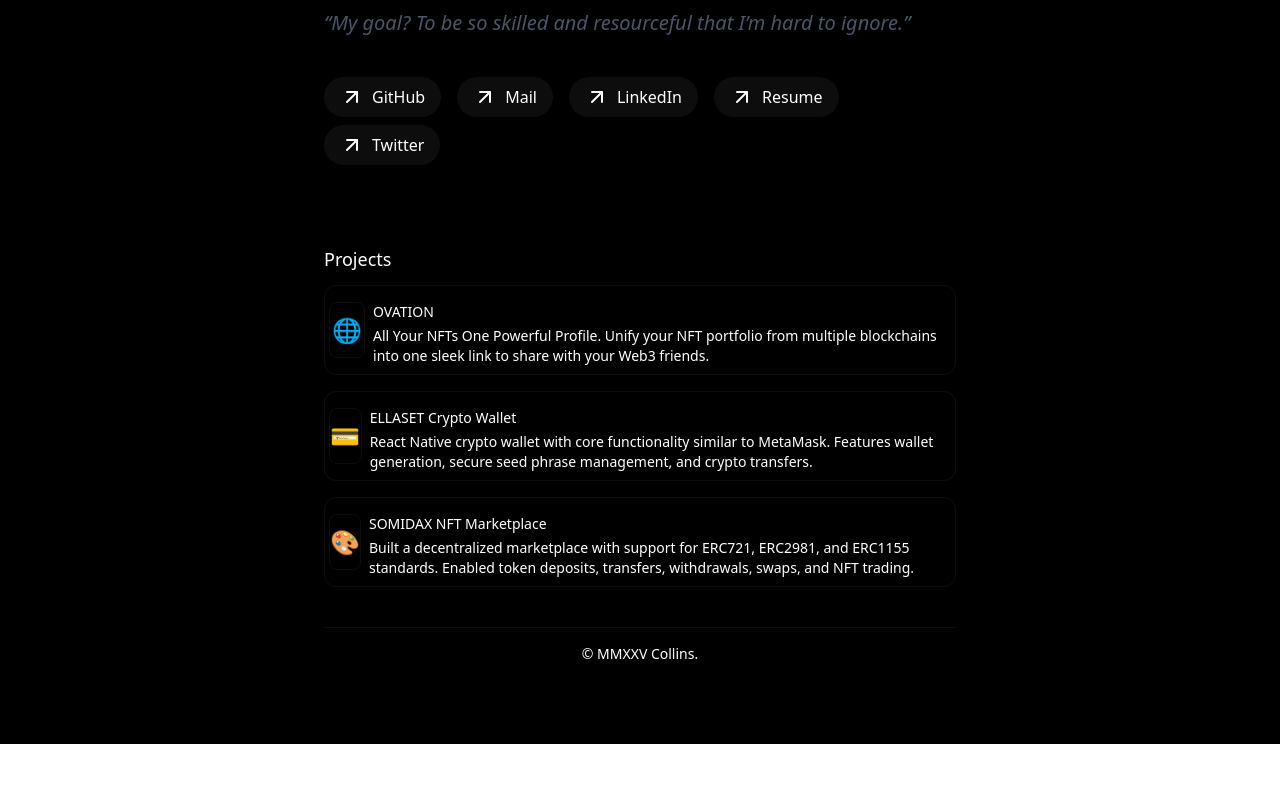
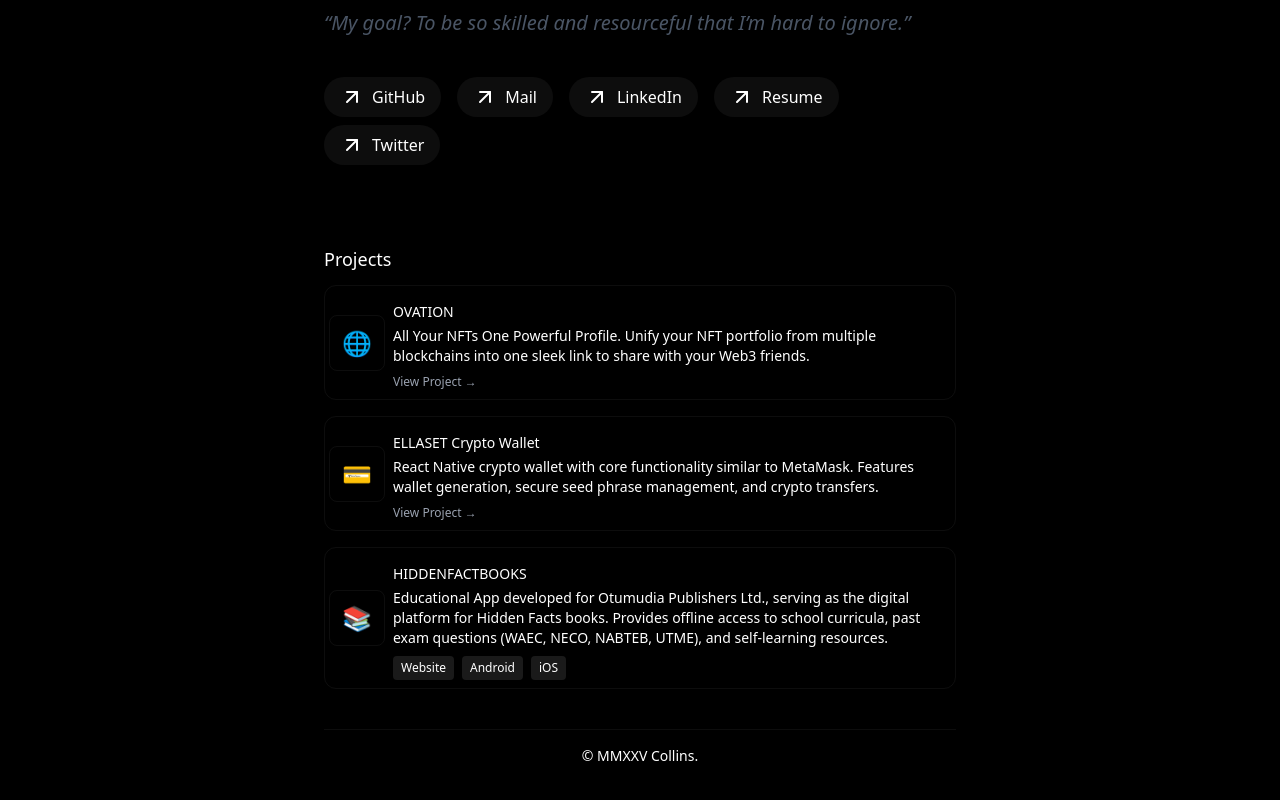
Before and after one commit to collinstb01/PORFOLIO-3, a React (Vite) app: page / in a window 1280 px wide. Shown: the part 570-1370 px from the top of the page. Before the commit the page ends 1314 px from the top, so only its background shows below. Built offline with nearby package versions, Linux system fonts and the light colour scheme.

Commit message:
Add HIDDENFACTBOOKS project with Website, Android, and iOS links

```diff
--- a/src/App.tsx
+++ b/src/App.tsx
@@ -1,6 +1,6 @@
-import About from "./components/About";
-import Projects from "./components/Projects";
-import Footer from "./components/Footer";
+import About from "./components/About.tsx";
+import Projects from "./components/Projects.tsx";
+import Footer from "./components/Footer.tsx";
 
 function App() {
   return (
--- a/src/components/Projects.tsx
+++ b/src/components/Projects.tsx
@@ -15,11 +15,24 @@ const Projects = () => {
       href: "https://github.com/collinstb01/Crypto-Wallet",
     },
     {
-      title: "SOMIDAX NFT Marketplace",
+      title: "HIDDENFACTBOOKS",
       description:
-        "Built a decentralized marketplace with support for ERC721, ERC2981, and ERC1155 standards. Enabled token deposits, transfers, withdrawals, swaps, and NFT trading.",
-      icon: "🎨",
-      href: "https://somidax.netlify.app/",
+        "Educational App developed for Otumudia Publishers Ltd., serving as the digital platform for Hidden Facts books. Provides offline access to school curricula, past exam questions (WAEC, NECO, NABTEB, UTME), and self-learning resources.",
+      icon: "📚",
+      links: [
+        {
+          label: "Website",
+          href: "https://hiddenfactsbooks.com/",
+        },
+        {
+          label: "Android",
+          href: "https://play.google.com/store/apps/details?id=com.jayden2322.hiddenfact",
+        },
+        {
+          label: "iOS",
+          href: "https://apps.apple.com/ng/app/hiddenfact/id6751276230",
+        },
+      ],
     },
   ];
 
@@ -28,20 +41,45 @@ const Projects = () => {
       <h3 className="text-lg">Projects</h3>
       <div className="grid grid-cols-1 gap-4 mt-3">
         {projects.map((project, index) => (
-          <a
+          <div
             key={index}
-            className="border border-white/5 p-1 rounded-xl hover:bg-white/5 transition-colors flex items-center"
-            href={project.href}
-            target="_blank"
+            className="border border-white/5 p-1 rounded-xl hover:bg-white/5 transition-colors"
           >
+            <div className="flex items-center">
               <div className="size-14 rounded-lg border border-white/5 flex items-center justify-center">
                 <span className="text-2xl">{project.icon}</span>
               </div>
-            <div className="p-1 text-sm mx-1">
+              <div className="p-1 text-sm mx-1 flex-1">
                 <h4 className="mt-2">{project.title}</h4>
                 <p className="mt-1 font-light">{project.description}</p>
+
+                {/* Multiple links for HIDDENFACTBOOKS */}
+                {project.links ? (
+                  <div className="flex gap-2 mt-2">
+                    {project.links.map((link, linkIndex) => (
+                      <a
+                        key={linkIndex}
+                        href={link.href}
+                        target="_blank"
+                        className="bg-white/10 hover:bg-white/20 px-2 py-1 rounded text-xs transition-colors"
+                      >
+                        {link.label}
+                      </a>
+                    ))}
                   </div>
+                ) : (
+                  /* Single link for other projects */
+                  <a
+                    href={project.href}
+                    target="_blank"
+                    className="inline-block mt-2 text-xs text-gray-400 hover:text-white transition-colors"
+                  >
+                    View Project →
                   </a>
+                )}
+              </div>
+            </div>
+          </div>
         ))}
       </div>
     </div>
```
Lines whose indentation alone changed are shown as unchanged.
